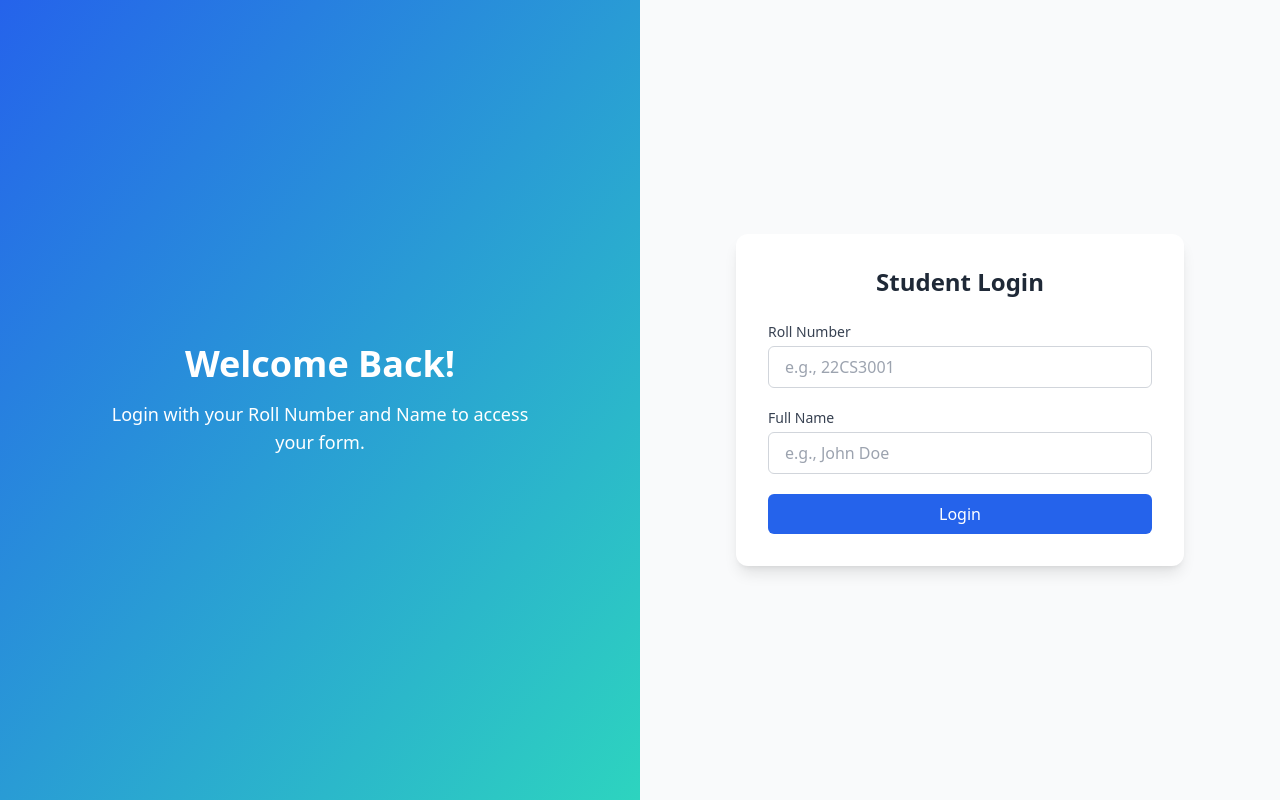
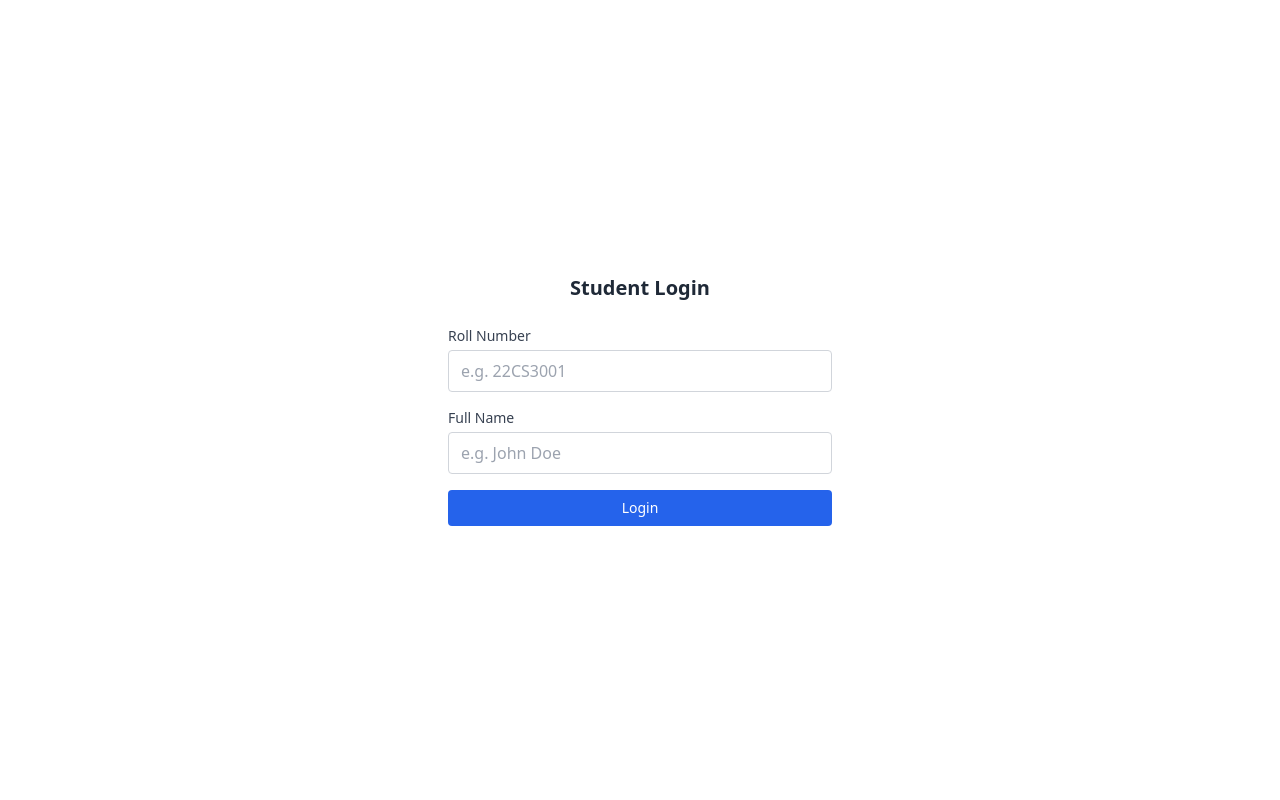
Before and after one commit to lakshmanrevanth/bajaj_qualifier_round_2_assesment, a React (Vite) app: page / in a window 1280 px wide. Built offline with nearby package versions, Linux system fonts and the light colour scheme.

Commit message:
Update Login.tsx

```diff
--- a/src/pages/Login.tsx
+++ b/src/pages/Login.tsx
@@ -39,27 +39,17 @@
   };
 
   return (
-    <div className="min-h-screen flex flex-col md:flex-row">
-      {/* Left Section (Graphic or Info) */}
-      <div className="md:w-1/2 bg-gradient-to-br from-blue-600 to-teal-400 text-white flex items-center justify-center p-10">
-        <div className="max-w-md text-center">
-          <h2 className="text-4xl font-bold mb-4">Welcome Back!</h2>
-          <p className="text-lg">Login with your Roll Number and Name to access your form.</p>
-        </div>
-      </div>
-
-      {/* Right Section (Form) */}
-      <div className="md:w-1/2 flex items-center justify-center p-6 bg-gray-50">
-        <div className="w-full max-w-md bg-white shadow-lg rounded-xl p-8">
-          <h3 className="text-2xl font-semibold text-gray-800 text-center mb-6">Student Login</h3>
+    <div className="min-h-screen bg-white flex items-center justify-center px-4">
+      <div className="w-full max-w-sm">
+        <h2 className="text-xl font-semibold text-gray-800 text-center mb-6">Student Login</h2>
         {error && (
-            <div className="mb-4 p-3 bg-red-100 border border-red-400 text-red-700 rounded-md">
+          <div className="mb-4 p-2 bg-red-100 text-red-700 text-sm rounded border border-red-300">
             {error}
           </div>
         )}
-          <form onSubmit={handleSubmit} className="space-y-5">
+        <form onSubmit={handleSubmit} className="space-y-4">
           <div>
-              <label htmlFor="rollNumber" className="block text-sm font-medium text-gray-700 mb-1">
+            <label htmlFor="rollNumber" className="block text-sm text-gray-700 mb-1">
               Roll Number
             </label>
             <input
@@ -69,12 +59,12 @@
               value={formData.rollNumber}
               onChange={handleChange}
               required
-                className="w-full px-4 py-2 border rounded-md border-gray-300 focus:outline-none focus:ring-2 focus:ring-blue-500"
-                placeholder="e.g., 22CS3001"
+              className="w-full px-3 py-2 border border-gray-300 rounded focus:outline-none focus:ring-1 focus:ring-blue-500"
+              placeholder="e.g. 22CS3001"
             />
           </div>
           <div>
-              <label htmlFor="name" className="block text-sm font-medium text-gray-700 mb-1">
+            <label htmlFor="name" className="block text-sm text-gray-700 mb-1">
               Full Name
             </label>
             <input
@@ -84,17 +74,15 @@
               value={formData.name}
               onChange={handleChange}
               required
-                className="w-full px-4 py-2 border rounded-md border-gray-300 focus:outline-none focus:ring-2 focus:ring-blue-500"
-                placeholder="e.g., John Doe"
+              className="w-full px-3 py-2 border border-gray-300 rounded focus:outline-none focus:ring-1 focus:ring-blue-500"
+              placeholder="e.g. John Doe"
             />
           </div>
           <button
             type="submit"
             disabled={loading}
-              className={`w-full py-2 px-4 rounded-md text-white font-medium transition-all duration-200 ${
-                loading
-                  ? "bg-blue-400 cursor-not-allowed"
-                  : "bg-blue-600 hover:bg-blue-700"
+            className={`w-full py-2 px-4 rounded text-white text-sm font-medium ${
+              loading ? "bg-blue-300 cursor-not-allowed" : "bg-blue-600 hover:bg-blue-700"
             }`}
           >
             {loading ? "Logging in..." : "Login"}
@@ -102,7 +90,6 @@
         </form>
       </div>
     </div>
-    </div>
   );
 };
 
```
Lines whose indentation alone changed are shown as unchanged.
